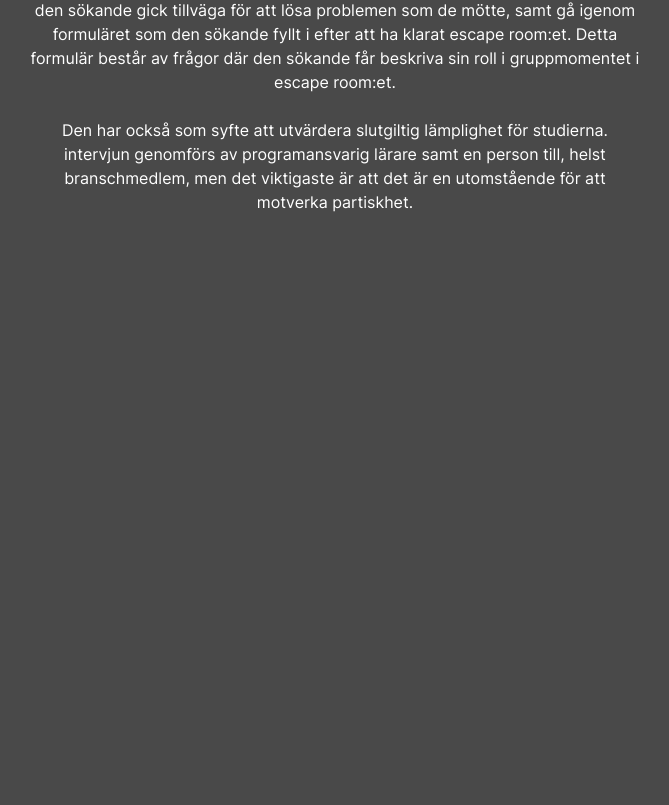
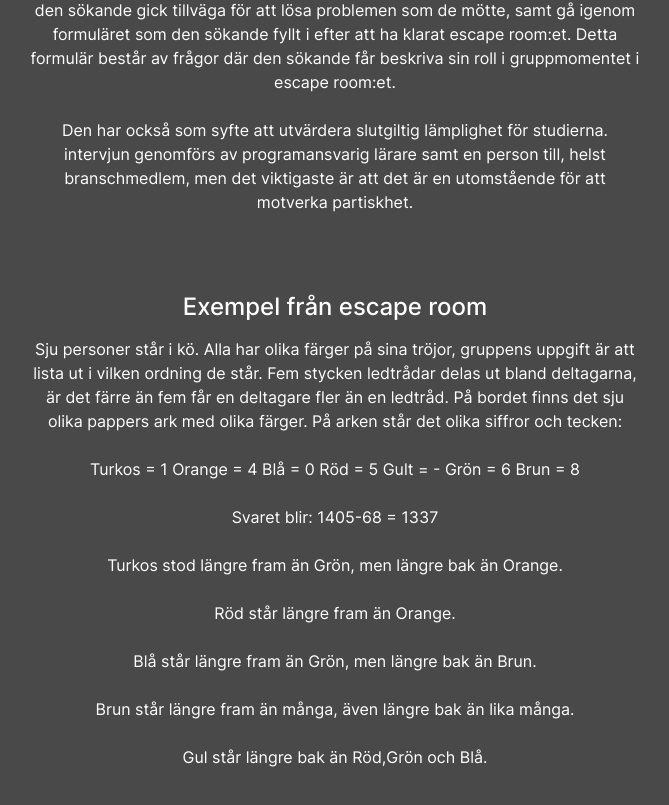
Before and after one commit to DanFogelberg/BestTest, a React (Vite) app: page / in a window 1280 px wide. Shown: the part 1278-2083 px from the top of the page, without its empty margins (305-974 px from the left). Before the commit the page ends 1567 px from the top, so only its background shows below. Built offline with nearby package versions, Linux system fonts and the light colour scheme.

Commit message:
Added example from escape room

```diff
--- a/src/App.tsx
+++ b/src/App.tsx
@@ -2,6 +2,8 @@ import { useState } from 'react'
 //import reactLogo from './assets/react.svg'
 //import viteLogo from '/vite.svg' Kept to remember how this is done
 import './App.css'
+
+
 
 function App() {
   const [page, setPage] = useState("index");
@@ -57,12 +59,46 @@ I det andra momentet så skall de sökande placera ut fem segment av kod i rätt
 
       <div className = "infoBlock">
       <h2>Intervju</h2>
-      <p>EIntervjun har som syfte att följa upp på de tidigare testerna för att utvärdera hur den sökande gick tillväga för att lösa problemen som de mötte, samt gå igenom formuläret som den sökande fyllt i efter att ha klarat escape room:et. Detta formulär består av frågor där den sökande får beskriva sin roll i gruppmomentet i escape room:et.
+      <p>Intervjun har som syfte att följa upp på de tidigare testerna för att utvärdera hur den sökande gick tillväga för att lösa problemen som de mötte, samt gå igenom formuläret som den sökande fyllt i efter att ha klarat escape room:et. Detta formulär består av frågor där den sökande får beskriva sin roll i gruppmomentet i escape room:et.
       <br></br>
       <br></br>
       Den har också som syfte att utvärdera slutgiltig lämplighet för studierna.
       intervjun genomförs av programansvarig lärare samt en person till, helst branschmedlem, men det viktigaste är att det är en utomstående för att motverka partiskhet.</p>
       </div>
+
+      <div className = "infoBlock">
+      <h2>Exempel från escape room</h2>
+      <p> Sju personer står i kö. Alla har olika färger på sina tröjor, gruppens uppgift är att lista ut i vilken ordning de står. Fem stycken ledtrådar delas ut bland deltagarna, är det färre än fem får en deltagare fler än en ledtråd. På bordet finns det sju olika pappers ark med olika färger. På arken står det olika siffror och tecken:
+      <br></br>
+      <br></br>
+      Turkos = 1
+      Orange = 4
+      Blå = 0
+      Röd = 5
+      Gult = -
+      Grön = 6
+      Brun = 8
+      <br></br>
+      <br></br>
+      Svaret blir: 1405-68 = 1337
+      <br></br>
+      <br></br>
+      Turkos stod längre fram än Grön, men längre bak än Orange.
+      <br></br>
+      <br></br>
+      Röd står längre fram än Orange.
+      <br></br>
+      <br></br>
+      Blå står längre fram än Grön, men längre bak än Brun.
+      <br></br>
+      <br></br>
+      Brun står längre fram än många, även längre bak än lika många.
+      <br></br>
+      <br></br>
+      Gul står längre bak än Röd,Grön och Blå.
+      </p>
+      </div>
+
 
 
     </>
```
